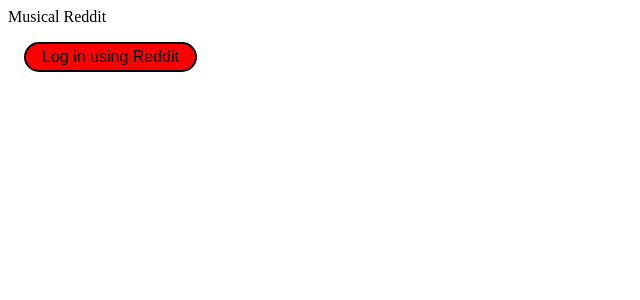
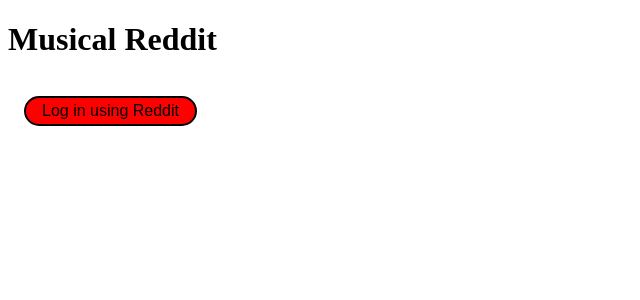
Before and after one commit to ron-debajyoti/musicalReddit, a React (Create React App) app in the folder app/: page / in a window 1280 px wide. Shown: the top 300 px of the page, without its empty margins (0-640 px from the left). Built offline with nearby package versions, Linux system fonts and the light colour scheme; no server answers.

Commit message:
package.json changes

```diff
--- a/app/package.json
+++ b/app/package.json
@@ -22,8 +22,8 @@
     "styled-components": "^5.1.1"
   },
   "scripts": {
-    "start": "react-scripts start",
-    "dev": "serve -s build",
+    "dev": "react-scripts start",
+    "start": "serve -s build",
     "build": "react-scripts build",
     "test": "react-scripts test",
     "eject": "react-scripts eject"
--- a/app/src/components/Login.js
+++ b/app/src/components/Login.js
@@ -20,9 +20,9 @@
     mainPage = () => {
         return(
             <div>
-                <div>
+                <h1>
                     Musical Reddit
-                </div>
+                </h1>
                 <Link to='/'>
                     <Button onClick={() => {window.location.href = process.env.REACT_APP_AUTH_URL}}>
                         Log in using Reddit
```
